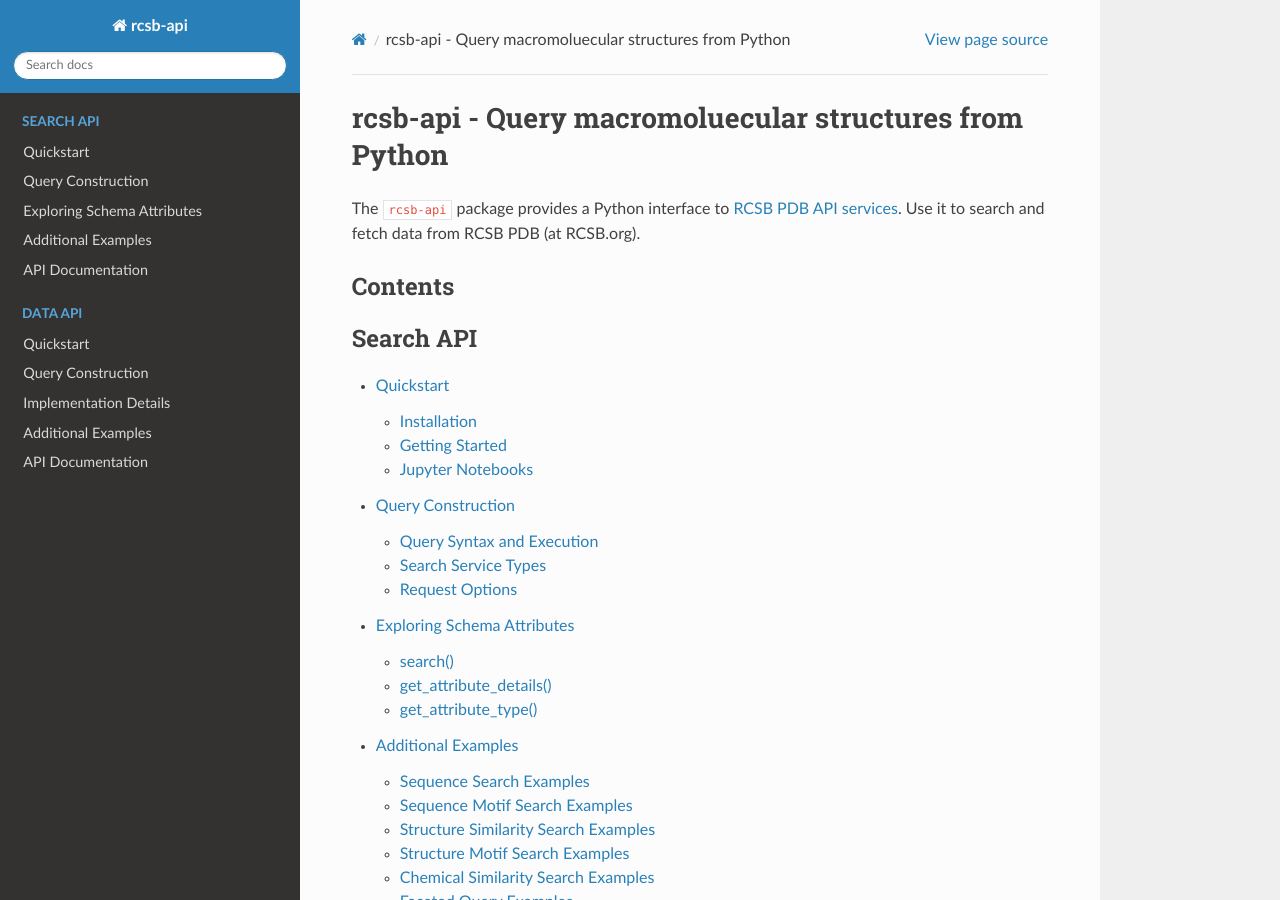
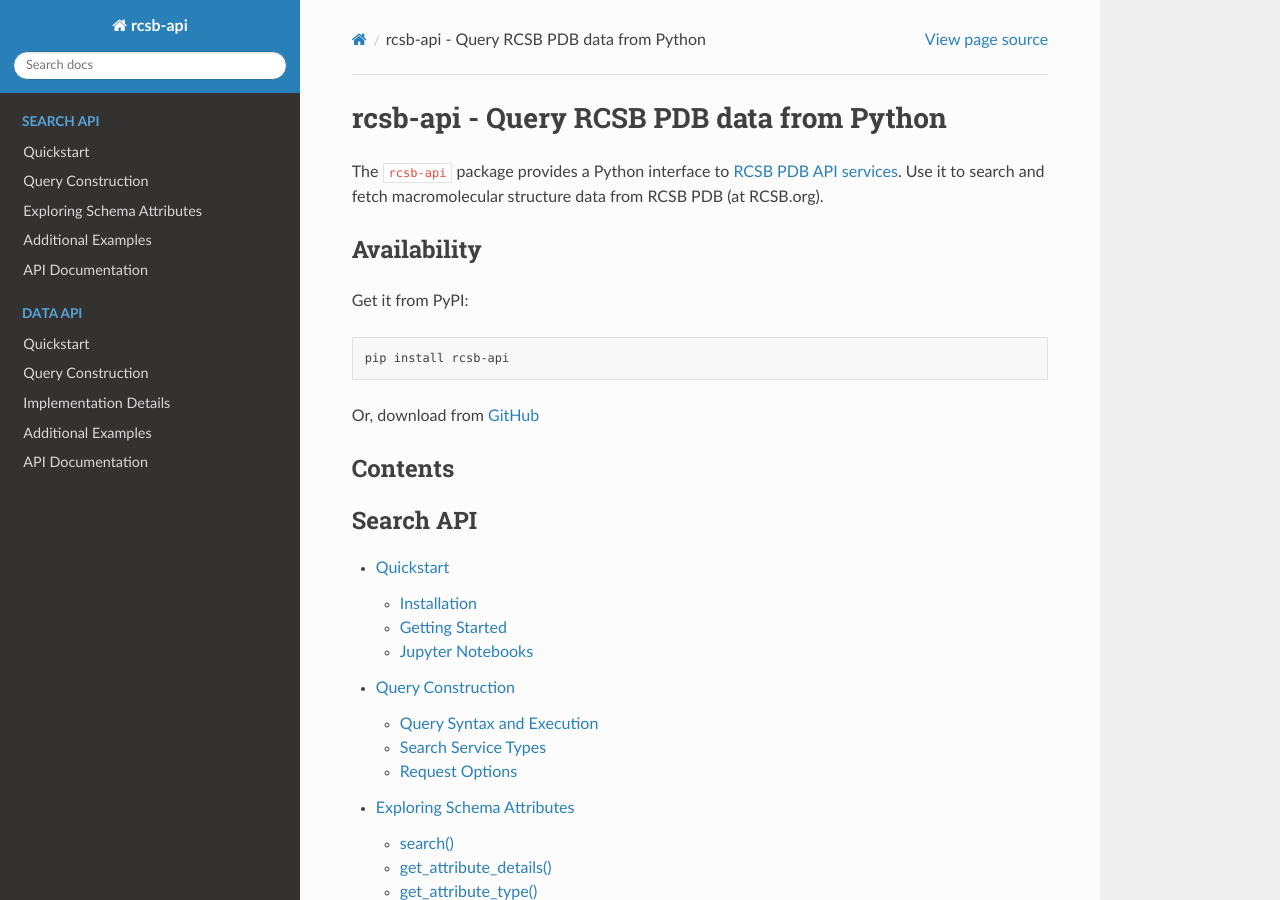
Before and after one commit to rcsb/py-rcsb-api, a Sphinx documentation site: the page built from docs/index.rst, in a window 1280 px wide and 900 px high. Built offline with Sphinx 7.4.7 and the Read the Docs theme 3.1.0, drawn with Linux system fonts in a browser that asks for light colours; some of the changed text lies outside the part shown.

Commit message:
update docs; add and update notebooks

```diff
--- a/docs/data_api/api.rst
+++ b/docs/data_api/api.rst
@@ -8,7 +8,6 @@
 
 .. automodule:: rcsbapi.data.data_schema
     :members:
-    :private-members:
     :special-members: __init__
 
 .. automodule:: rcsbapi.data
--- a/docs/data_api/quickstart.md
+++ b/docs/data_api/quickstart.md
@@ -82,6 +82,6 @@
 This creates a valid query even though "exptl" doesn't return a scalar. However, the resulting query will be more verbose, requesting all scalar fields under "exptl" (see [return_data_list](query_construction.md#return-data-list)).
 
 ## Jupyter Notebooks
-A notebook briefly summarizing the [readthedocs](https://rcsbapi.readthedocs.io/en/latest/index.html) is available in [notebooks/quickstart.ipynb](notebooks/quickstart.ipynb) or online through Google Colab <a href="https://colab.research.google.com/github/rcsb/py-rcsb-api/blob/master/notebooks/quickstart.ipynb" target="_parent"><img src="https://colab.research.google.com/assets/colab-badge.svg" alt="Open In Colab"/></a>
+A notebook briefly summarizing the [readthedocs](https://rcsbapi.readthedocs.io/en/latest/index.html) is available in [notebooks/data_quickstart.ipynb](notebooks/data_quickstart.ipynb) or online through Google Colab <a href="https://colab.research.google.com/github/rcsb/py-rcsb-api/blob/master/notebooks/data_quickstart.ipynb" target="_parent"><img src="https://colab.research.google.com/assets/colab-badge.svg" alt="Open In Colab"/></a>
 
 Another notebook using both Search and Data API packages for a COVID-19 related example is available in [notebooks/search_data_workflow.ipynb](notebooks/search_data_workflow.ipynb) or online through Google Colab <a href="https://colab.research.google.com/github/rcsb/py-rcsb-api/blob/master/notebooks/search_data_workflow.ipynb" target="_parent"><img src="https://colab.research.google.com/assets/colab-badge.svg" alt="Open In Colab"/></a>.
--- a/docs/index.rst
+++ b/docs/index.rst
@@ -1,9 +1,21 @@
-rcsb-api - Query macromoluecular structures from Python
+rcsb-api - Query RCSB PDB data from Python
 ===============================================
 
 The ``rcsb-api`` package provides a Python interface to
 `RCSB PDB API services <https://www.rcsb.org/docs/programmatic-access/web-services-overview>`_.
-Use it to search and fetch data from RCSB PDB (at RCSB.org).
+Use it to search and fetch macromolecular structure data from RCSB PDB (at RCSB.org).
+
+Availability
+------------
+
+Get it from PyPI:
+
+.. code-block:: bash
+
+   pip install rcsb-api
+
+Or, download from `GitHub <https://github.com/rcsb/py-rcsb-api>`_
+
 
 Contents
 --------
@@ -29,18 +41,6 @@
    data_api/api.rst
 
 
-Availability
-------------
-
-Get it from PyPI:
-
-.. code-block:: bash
-
-   pip install rcsb-api
-
-Or, download from `GitHub <https://github.com/rcsb/py-rcsb-api>`_
-
-
 License
 -------
 
```
Also changed, not shown: docs/search_api/quickstart.md (+2 -2 lines), 9 other files.
